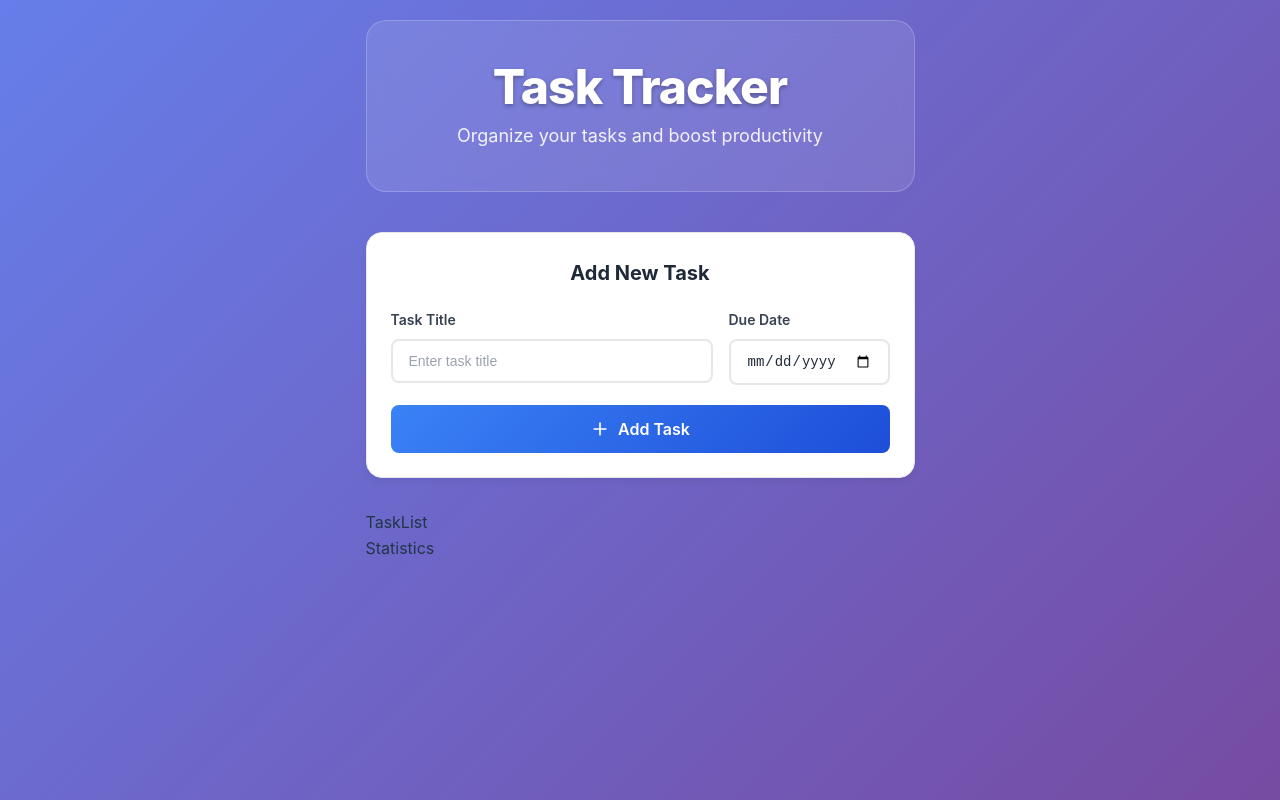
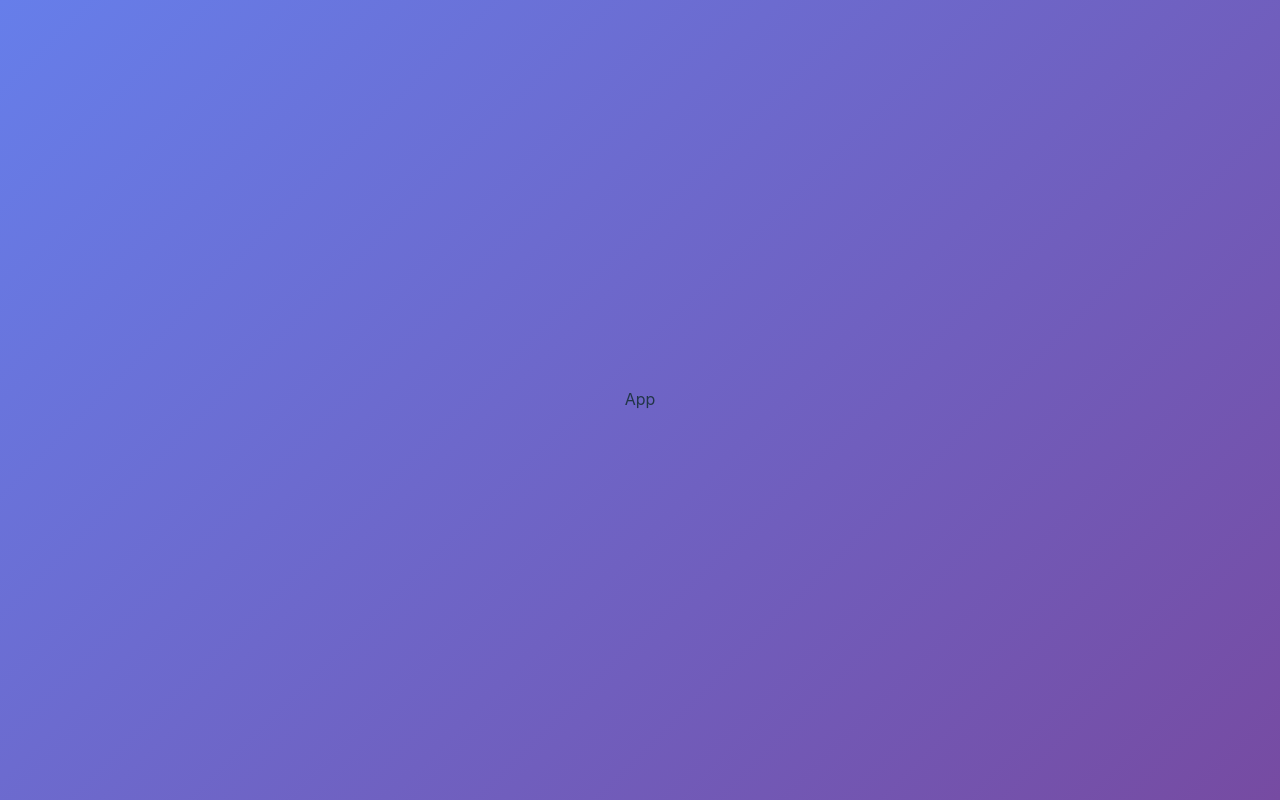
Before and after one commit to webdev-mohdamir/react-004, a React (Vite) app: page / in a window 1280 px wide. Built offline with nearby package versions, Linux system fonts and the light colour scheme.

Commit message:
Revert "Added app and task components"
This reverts commit 7166e5b8837ec7eea46242f1a29c716db176405b.

```diff
--- a/src/App.css
+++ b/src/App.css
@@ -11,7 +11,7 @@
 .app-header {
   text-align: center;
   margin-bottom: 40px;
-  padding: 40px 80px;
+  padding: 40px 20px;
   background: rgba(255, 255, 255, 0.1);
   border-radius: 20px;
   backdrop-filter: blur(10px);
--- a/src/App.jsx
+++ b/src/App.jsx
@@ -1,30 +1,5 @@
-import TaskForm from "./components/TaskForm.jsx";
-import TaskList from "@/components/TaskList";
-import Statistics from "@/components/Statistics";
-import "./App.css";
-
 const App = () => {
-  return (
-    <div className="app">
-      <header className="app-header">
-        <h1 className="app-title">Task Tracker</h1>
-        <p className="app-subtitle">
-          Organize your tasks and boost productivity
-        </p>
-      </header>
-
-      <main className="app-main">
-        {/* Task form */}
-        <TaskForm />
-
-        {/* task list */}
-        <TaskList />
-
-        {/* statistics */}
-        <Statistics />
-      </main>
-    </div>
-  );
+  return <div>App</div>;
 };
 
 export default App;
--- a/src/components/TaskForm.css
+++ b/src/components/TaskForm.css
@@ -46,7 +46,6 @@
   font-size: 14px;
   transition: border-color 0.2s ease;
   background: white;
-  color: #1f2937;
 }
 
 .form-group input:focus {
--- a/src/components/TaskForm.jsx
+++ b/src/components/TaskForm.jsx
@@ -1,37 +1,5 @@
-import { Plus } from "lucide-react";
-import "./TaskForm.css";
-
 const TaskForm = () => {
-  return (
-    <div className="task-form-container">
-      <h2 className="form-title">Add New Task</h2>
-
-      <form className="task-form">
-        <div className="form-row">
-          <div className="form-group">
-            <label htmlFor="title">Task Title</label>
-            <input
-              type="text"
-              id="title"
-              name="title"
-              placeholder="Enter task title"
-              required
-            />
-          </div>
-
-          <div className="form-group">
-            <label htmlFor="dueDate">Due Date</label>
-            <input type="date" id="dueDate" required />
-          </div>
-        </div>
-
-        <button type="submit" className="submit-button">
-          <Plus width={20} />
-          Add Task
-        </button>
-      </form>
-    </div>
-  );
+  return <div>TaskForm</div>;
 };
 
 export default TaskForm;
--- a/src/components/TaskList.jsx
+++ b/src/components/TaskList.jsx
@@ -1,5 +1,3 @@
-import "./TaskList.css";
-
 const TaskList = () => {
   return <div>TaskList</div>;
 };
```
